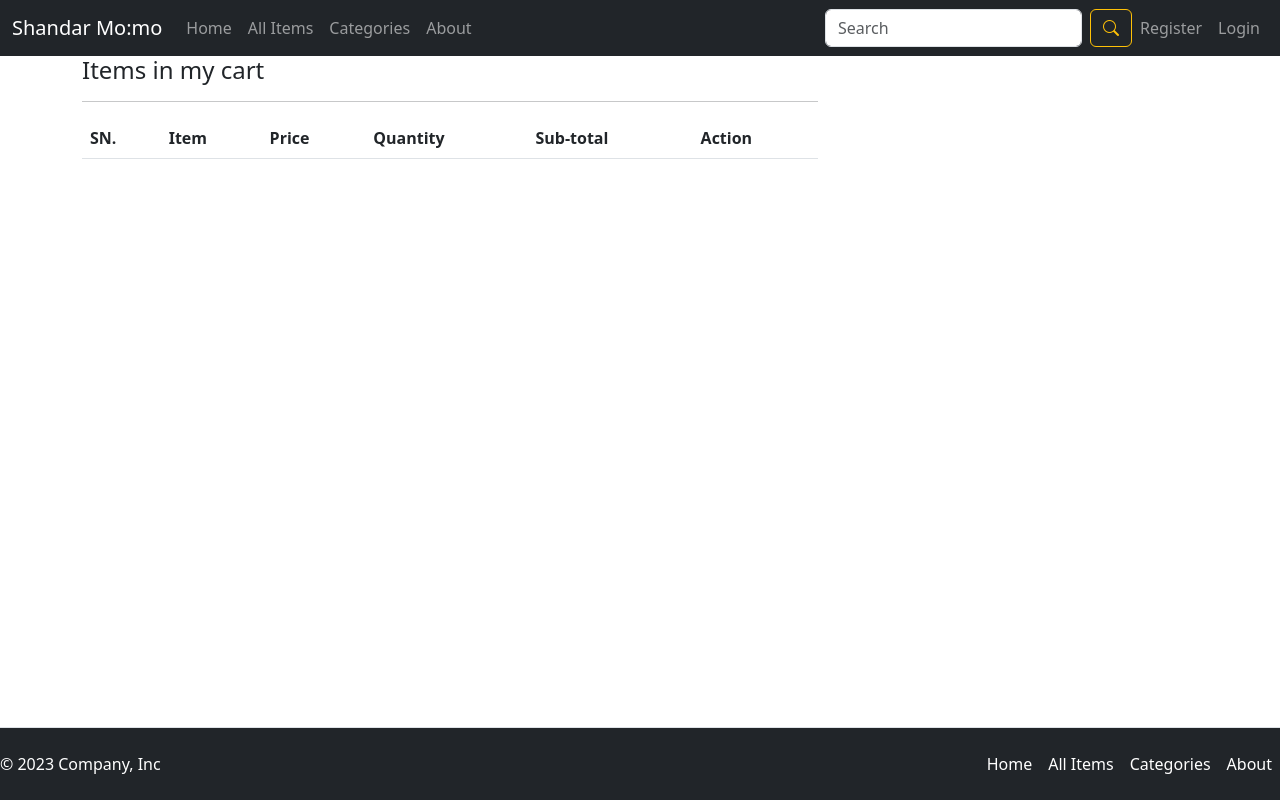
After one commit to eriss007/FinalYearProj, a Django app: page /my-cart/ in a window 1280 px wide. The commit adds this page. Run offline with Django 3.2, Linux system fonts and the light colour scheme; lists and menus that the app fills with data are empty; some libraries are stand-ins or nearby versions.

Commit message:
user cart can be viewed by user

```diff
--- a/restroapp/urls.py
+++ b/restroapp/urls.py
@@ -26,5 +26,7 @@ urlpatterns = [
 
     path("search/", SearchView.as_view(), name="search"),
 
+    path("my-cart/", MyCartView.as_view(), name="usercart"),
+
 
 ]
--- a/restroapp/views.py
+++ b/restroapp/views.py
@@ -204,3 +204,19 @@ class AddToCartView(TemplateView):
             cart_obj.save()
 
         return context
+
+
+class MyCartView(TemplateView):
+        template_name="usercart.html"
+
+        def get_context_data(self, **kwargs):
+            context = super().get_context_data(**kwargs)
+            #checking if we already have card in current session/using cart id as session key/dictionary
+            cart_id = self.request.session.get("cart_id", None)
+            #condition for if it exists
+            if cart_id:
+                cart = ShoppingCart.objects.get(id=cart_id)
+            else:
+                cart = None
+            context['cart'] = cart
+            return context
--- a/templates/base.html
+++ b/templates/base.html
@@ -64,6 +64,9 @@
           <li class="nav-item">
             <a class="nav-link" href="{% url 'restroapp:customerlogout' %}">Logout</a>
           </li>
+          <li class="nav-item">
+            <a class="nav-link" href="{% url 'restroapp:usercart' %}">My Cart</a>
+          </li>
           {% else %}
           <li class="nav-item">
             <a class="nav-link" href="{% url 'restroapp:customerregistration' %}">Register</a>
--- a/templates/fooddetail.html
+++ b/templates/fooddetail.html
@@ -29,7 +29,7 @@
             </h5>
             <h5>Category: {{food.category}}</h5>
 
-            <a href="{% url 'restroapp:cart' food.id %}" class="btn addToCartBtn">Add To Cart</a>
+            <a href="{% url 'restroapp:addtocart' food.id %}" class="btn addToCartBtn">Add To Cart</a>
             <hr>
             <p class="return">Return Policy: {{food.return_policy}}</p>
             <hr>
--- a/templates/search.html
+++ b/templates/search.html
@@ -17,7 +17,7 @@
                     <h4><a href="{% url 'restroapp:fooddetail' result.slug %}">{{result.title}}</a></h4>
                     <p>{{result.description|truncatewords:50}}</p>
                     <p>Return Policy: {{result.return_policy}}</p>
-                    <a href="{% url 'restroapp:cart' f.id %}" class="btn">Add To Cart</a>
+                    <a href="{% url 'restroapp:addtocart' result.id %}" class="btn">Add To Cart</a>
                 </div>
             </div>
             {% endfor %}
--- /dev/null
+++ b/templates/usercart.html
@@ -0,0 +1,36 @@
+{% extends 'base.html' %}
+{% load static %}
+{% block title %}My Cart{% endblock %}
+
+{% block content %}
+<div class="container">
+    <div class="row">
+        <div class="col-md-8">
+            <h4>Items in my cart</h4><hr>
+            <table class="table">
+                <thead>
+                    <tr>
+                        <th>SN.</th>
+                        <th>Item</th>
+                        <th>Price</th>
+                        <th>Quantity</th>
+                        <th>Sub-total</th>
+                        <th>Action</th>
+                    </tr>
+                </thead>
+                <tbody>
+                    {% for cp in cart.cartproduct_set.all %}
+                    <tr>
+                        <td>{{forloop.counter}}</td>
+                        <td>{{cp.food.title}}</td>
+                        <td>{{cp.rate}}</td>
+                        <td>{{cp.quantity}}</td>
+                        <td>{{cp.subtotal}}</td>
+                    </tr>
+                    {% endfor %}
+                </tbody>
+            </table>
+        </div>
+    </div>
+</div>
+{% endblock %}
```
